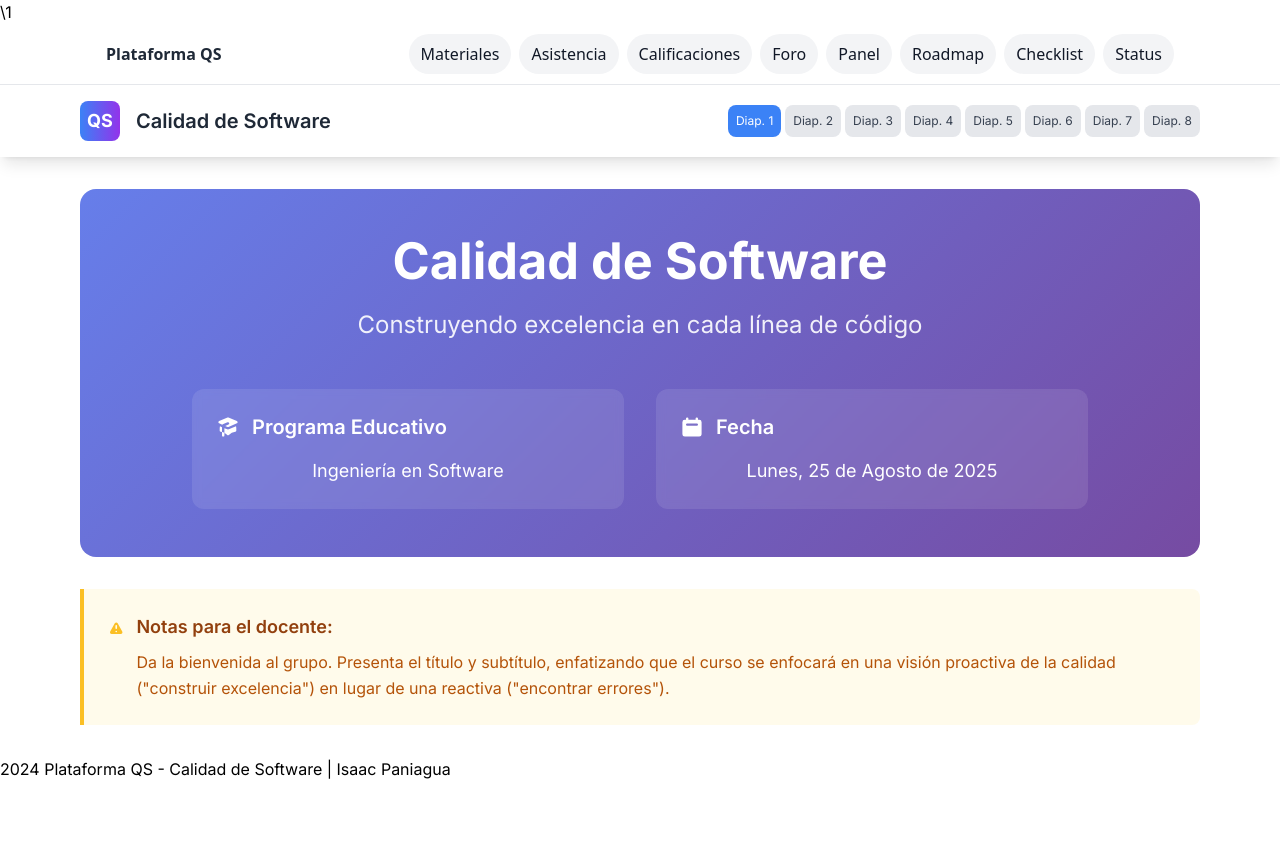
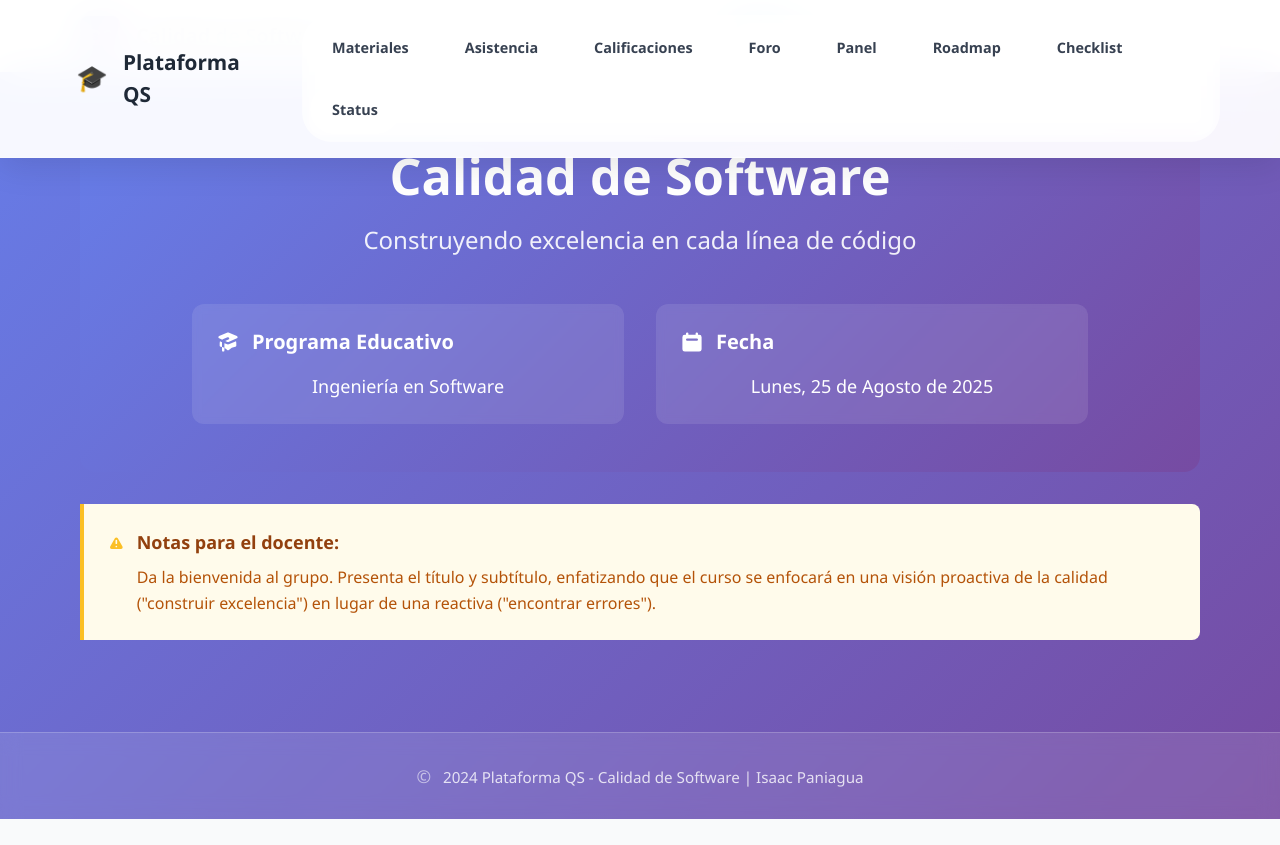
Before and after one commit to isaacpaniagua-design/calidad-de-software, a plain HTML site: page sesion1.html in a window 1280 px wide. After the commit the page ends 819 px from the top, so only its background shows below. Drawn offline with nearby package versions, Linux system fonts and the light colour scheme.

Commit message:
Add files via upload

```diff
--- a/sesion1.html
+++ b/sesion1.html
@@ -111,30 +111,33 @@
     </style>
 
 <style>
-  /* Fix footer without altering its content */
-  footer#__site_footer_fix__, footer#footer, footer.site-footer{
-    position:fixed;left:0;right:0;bottom:0;
-    background:rgba(255,255,255,.95);
-    border-top:1px solid #e5e7eb;
-    backdrop-filter:saturate(140%) blur(6px);
-    z-index:900;
-  }
-  body{ padding-bottom:64px; }
+*{margin:0;padding:0;box-sizing:border-box}
+body{font-family:'Segoe UI',Tahoma,Geneva,Verdana,sans-serif;line-height:1.6;color:#333;
+     background:linear-gradient(135deg,#667eea 0%,#764ba2 100%);min-height:100vh}
+.qs-nav { position: fixed; top:0; left:0; right:0; z-index:1000; backdrop-filter:saturate(140%) blur(20px); background:rgba(255,255,255,.95); border-bottom:1px solid rgba(255,255,255,.2); box-shadow:0 8px 32px rgba(0,0,0,.10); }
+.qs-nav .wrap{max-width:1200px;margin:0 auto;padding:15px 20px;display:flex;gap:20px;align-items:center;justify-content:space-between}
+.qs-brand{display:flex;gap:15px;align-items:center;color:#1f2937;font-weight:800;font-size:1.3rem;text-decoration:none;position:relative;padding:8px 16px;border-radius:20px}
+.qs-brand::before{content:"🎓";font-size:1.6rem}
+.qs-tabs{display:flex;gap:12px;flex-wrap:wrap;background:rgba(255,255,255,.3);padding:8px;border-radius:30px;backdrop-filter:blur(10px)}
+.qs-btn{border:0;padding:12px 20px;border-radius:25px;background:rgba(255,255,255,.7);color:#374151;cursor:pointer;text-decoration:none;font-weight:600;font-size:.9rem;
+       transition:all .4s cubic-bezier(.4,0,.2,1);backdrop-filter:blur(10px);border:2px solid transparent;position:relative;overflow:hidden}
+.qs-btn::before{content:"";position:absolute;top:0;left:-100%;width:100%;height:100%;background:linear-gradient(135deg,#667eea,#764ba2);transition:all .4s ease;z-index:-1}
+.qs-btn:hover{color:#fff;transform:translateY(-3px);box-shadow:0 8px 25px rgba(102,126,234,.4);border-color:rgba(102,126,234,.3)}
+.qs-btn:hover::before{left:0}
+.qs-btn[aria-current="page"]{background:linear-gradient(135deg,#667eea,#764ba2);color:#fff;pointer-events:none;box-shadow:0 6px 20px rgba(102,126,234,.5);transform:translateY(-2px)}
+.qs-btn[aria-current="page"]::before{left:0}
+.wrap{max-width:1200px;margin:0 auto;padding:20px}
+.footer{margin-top:60px;padding:30px 20px;text-align:center;background:rgba(255,255,255,.1);backdrop-filter:blur(10px);border-top:1px solid rgba(255,255,255,.2)}
+.footer-content{max-width:1200px;margin:0 auto;color:rgba(255,255,255,.8);font-size:.95rem;transition:all .3s ease}
+.footer-content:hover{color:#fff;transform:translateY(-2px)}
+.footer-content::before{content:"©";margin-right:8px;font-size:1.1rem;opacity:.7}
+@supports not (position: sticky){.qs-nav { position: fixed; top:0; left:0; right:0; z-index:1000; backdrop-filter:saturate(140%) blur(20px); background:rgba(255,255,255,.95); border-bottom:1px solid rgba(255,255,255,.2); box-shadow:0 8px 32px rgba(0,0,0,.10); }body{padding-top:58px}}
 </style>
 
 </head>
-<body>
-\1
+<body class="bg-gray-50 min-h-screen">
 
-<style>
-  .qs-nav{position:sticky;top:0;z-index:1000;backdrop-filter:saturate(140%) blur(6px);background:rgba(255,255,255,.85);border-bottom:1px solid #e5e7eb}
-  .qs-nav .wrap{max-width:1100px;margin:0 auto;padding:10px 16px;display:flex;gap:12px;align-items:center;justify-content:space-between;font-family:system-ui,-apple-system,Segoe UI,Roboto,Inter,Arial}
-  .qs-brand{display:flex;gap:10px;align-items:center;color:#1f2937;font-weight:600;text-decoration:none}
-  .qs-tabs{display:flex;gap:8px;flex-wrap:wrap}
-  .qs-btn{border:0;padding:8px 12px;border-radius:999px;background:#f3f4f6;color:#111827;cursor:pointer;text-decoration:none}
-  .qs-btn[aria-current="page"]{background:linear-gradient(135deg,#667eea,#764ba2);color:#fff;pointer-events:none}
-  @media (max-width:720px){ .qs-tabs{flex:1;justify-content:flex-end} .qs-brand span{display:none} }
-</style>
+<!-- Navegación -->
 <div class="qs-nav">
   <div class="wrap">
     <a class="qs-brand" href="index.html"><span>Plataforma QS</span></a>
@@ -150,20 +153,6 @@
     </nav>
   </div>
 </div>
-<script>
-(function(){
-  var path = (location.pathname.split('/').pop()||'index.html').toLowerCase();
-  document.querySelectorAll('.qs-tabs a.qs-btn').forEach(function(a){
-    if (a.getAttribute('href').toLowerCase() === path) a.setAttribute('aria-current','page');
-  });
-})();
-// Shim Apps Script to avoid errors on static hosting
-window.google = window.google || {};
-google.script = google.script || {};
-if (!google.script.run){
-  google.script.run = new Proxy({}, { get:() => ()=>({ withSuccessHandler: f=>({ withFailureHandler: g=>({ }) }) }) });
-}
-</script>
 
     <!-- Navigation -->
     <nav class="bg-white shadow-lg sticky top-0 z-50">
@@ -825,10 +814,13 @@ if (!google.script.run){
         // Initialize first slide
         showSlide(1);
     </script>
-<footer id=\"__site_footer_fix__\" class="footer">
-        <div class="footer-content">
-            2024 Plataforma QS - Calidad de Software | Isaac Paniagua
-        </div>
-    </footer>
+<script>(function(){function c(){var b=a.contentDocument||a.contentWindow.document;if(b){var d=b.createElement('script');d.innerHTML="window.__CF$cv$params={r:'97b1132117af2a88',t:'MTc1NzE5NDMwMS4wMDAwMDA='};var a=document.createElement('script');a.nonce='';a.src='/cdn-cgi/challenge-platform/scripts/jsd/main.js';document.getElementsByTagName('head')[0].appendChild(a);";b.getElementsByTagName('head')[0].appendChild(d)}}if(document.body){var a=document.createElement('iframe');a.height=1;a.width=1;a.style.position='absolute';a.style.top=0;a.style.left=0;a.style.border='none';a.style.visibility='hidden';document.body.appendChild(a);if('loading'!==document.readyState)c();else if(window.addEventListener)document.addEventListener('DOMContentLoaded',c);else{var e=document.onreadystatechange||function(){};document.onreadystatechange=function(b){e(b);'loading'!==document.readyState&&(document.onreadystatechange=e,c())}}}})();</script>
+<!-- Pie de página -->
+<footer class="footer">
+  <div class="footer-content">
+    2024 Plataforma QS - Calidad de Software | Isaac Paniagua
+  </div>
+</footer>
+
 </body>
 </html>
```
